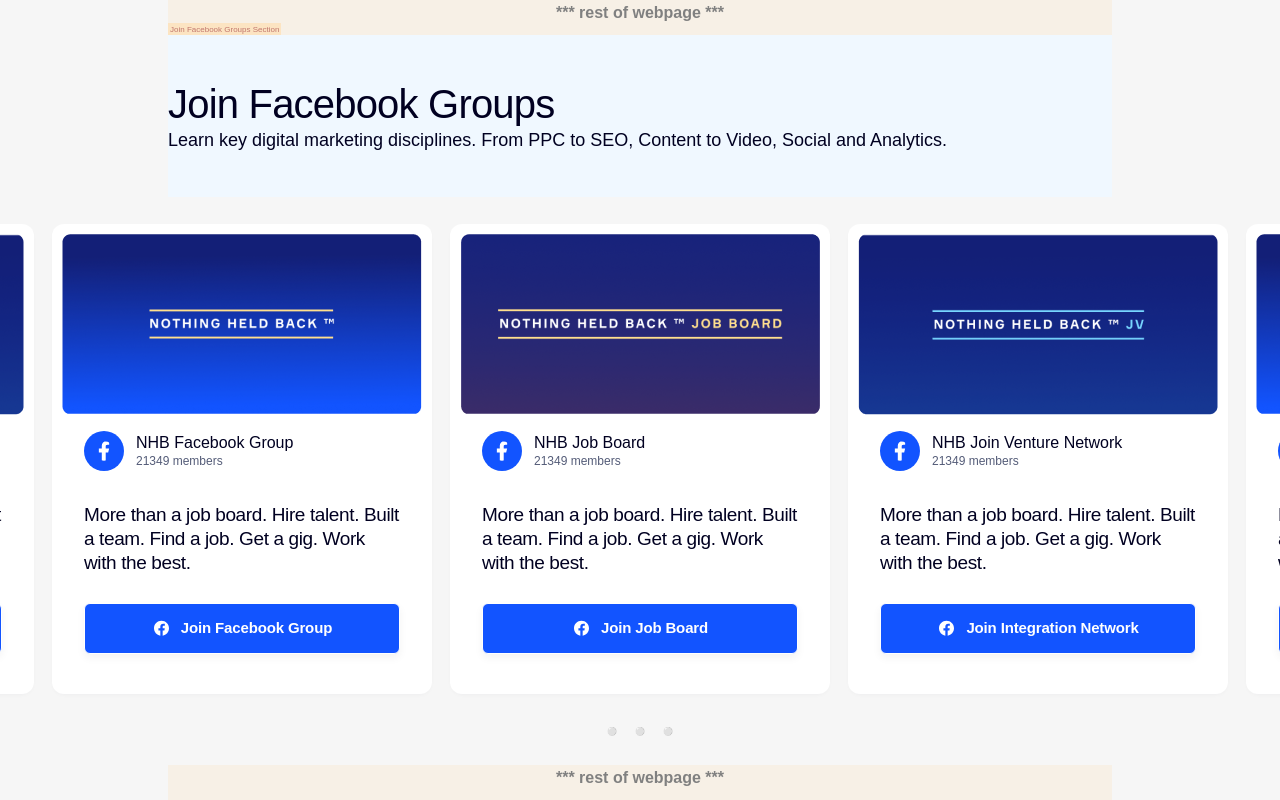
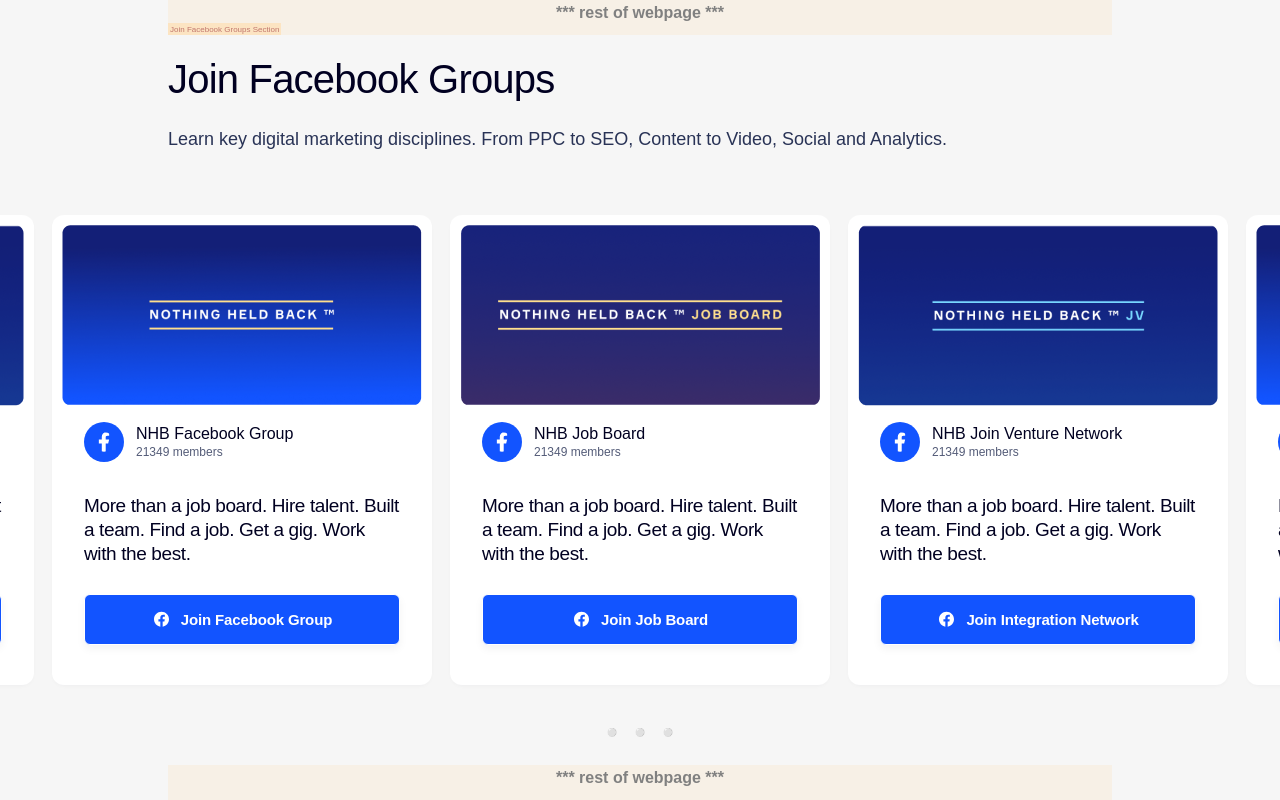
Before and after one commit to gregidonut/AlphaFourTestTask, a plain HTML site: page index.html in a window 1280 px wide. Shown: the top 800 px of the page. Drawn offline with Linux system fonts and the light colour scheme.

Commit message:
styles: adjust wireframes to follow the be more faithful to the figma designs
This deals mostly with the fixed heights of the main section we are
working on but also decided to use the header element in the section
since that what that really is giving it an class of header seems
unnecessary

Removed the debugging background color and made sure the margin an
paddings are correct

```diff
--- a/css/carouselSlideIndicators.css
+++ b/css/carouselSlideIndicators.css
@@ -1,6 +1,10 @@
 div#join-facebook-groups-section-carousel-slide-indicators {
     width: 100%;
-    padding-top: 3.2rem;
+    height: 2.4rem;
+
+    display: flex;
+    align-items: center;
+    justify-content: center;
 }
 
 div#join-facebook-groups-section-carousel-slide-indicators ul {
--- a/css/style.css
+++ b/css/style.css
@@ -22,6 +22,7 @@ main div.filler-div {
 
 section#join-facebook-groups-section {
     width: 100%;
+    min-height: 73rem;
     height: 73rem;
 
     display: flex;
@@ -32,7 +33,7 @@ section#join-facebook-groups-section {
     position: relative;
 }
 
-section#join-facebook-groups-section span#join-facebook-groups-section-dev-label{
+section#join-facebook-groups-section span#join-facebook-groups-section-dev-label {
     position: absolute;
     top: -1.2rem;
     left: 0;
@@ -48,8 +49,8 @@ section#join-facebook-groups-section span#join-facebook-groups-section-dev-label
     z-index: -1;
 }
 
-section#join-facebook-groups-section section.header-section{
-    background: aliceblue;
+section#join-facebook-groups-section header {
+    background: #F6F6F6;
     height: 16.2rem;
     width: 100%;
 
@@ -57,30 +58,48 @@ section#join-facebook-groups-section section.header-section{
     align-items: start;
     justify-content: center;
     flex-direction: column;
+    gap: 2.4rem;
+
+    padding: 2rem 0;
 }
 
-section#join-facebook-groups-section section.header-section h2{
+section#join-facebook-groups-section header h2 {
+    width: 100%;
+
     font-size: 4rem;
 
     font-style: normal;
     font-weight: 500;
-    line-height: 48px; /* 120% */
+    line-height: 4.8rem; /* 120% */
     letter-spacing: -0.8px;
+
+    color: #010021;
 }
-section#join-facebook-groups-section section.header-section p{
+
+section#join-facebook-groups-section header p {
+    width: 100%;
+
     font-size: 1.8rem;
 
     font-style: normal;
     font-weight: 400;
-    line-height: 24px;
+    line-height: 2.4rem;
+
+    color: #293356;
+
+    padding-bottom: 2.4rem;
 }
 
-section#join-facebook-groups-section section#join-facebook-groups-section-carousel-section{
+section#join-facebook-groups-section section#join-facebook-groups-section-carousel-section {
+    min-height: 57rem;
+    height: 57rem;
     width: 100%;
     flex-grow: 1;
 
     display: flex;
     align-items: center;
-    justify-content: center;
+    justify-content: space-between;
     flex-direction: column;
+
+    padding: 2rem 0;
 }
--- a/index.html
+++ b/index.html
@@ -14,14 +14,14 @@
         *** rest of webpage ***
     </div>
     <section id="join-facebook-groups-section">
-        <section class="header-section">
+        <header>
             <h2>
                 Join Facebook Groups
             </h2>
             <p>
                 Learn key digital marketing disciplines. From PPC to SEO, Content to Video, Social and Analytics.
             </p>
-        </section>
+        </header>
         <section id="join-facebook-groups-section-carousel-section">
             <ul>
 
```
